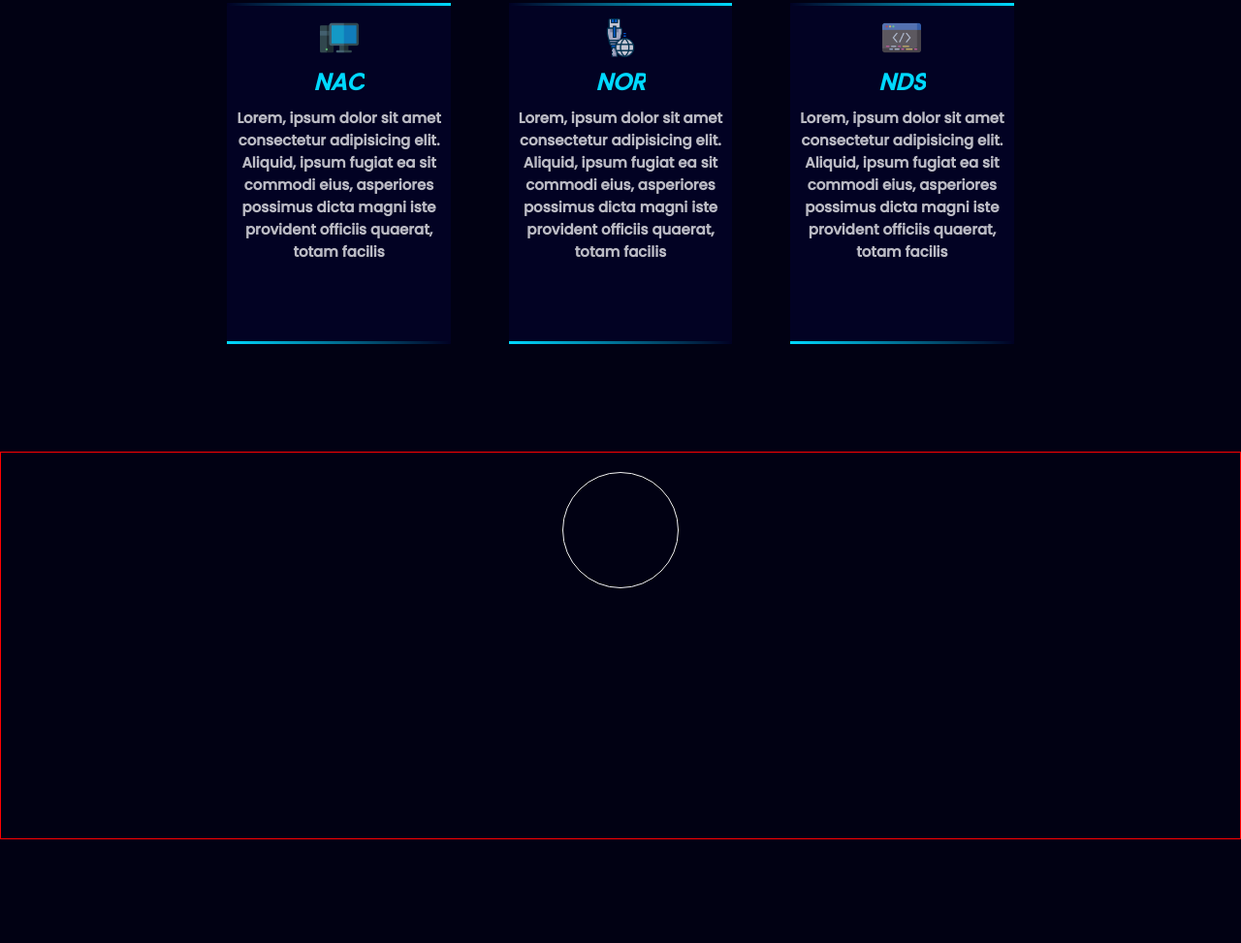
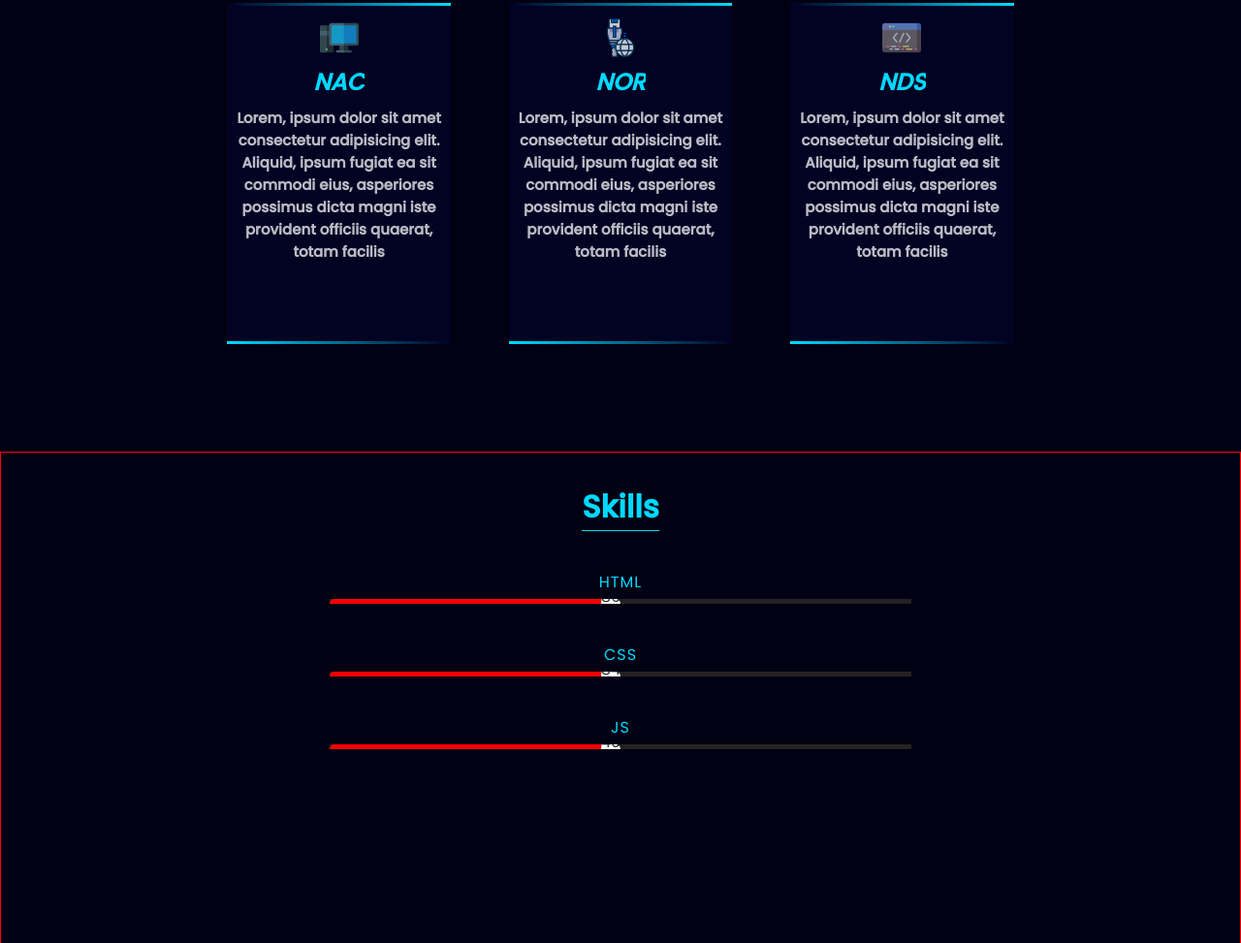
Before and after one commit to G-Silvaa/Portfolio, a plain HTML site: page Portfoliio/index.html in a window 1280 px wide. Shown: the part 1534-2507 px from the top of the page at 97% size. Before the commit the page ends 2400 px from the top, so only its background shows below. Drawn offline with Linux system fonts and the light colour scheme.

Commit message:
Add files via upload

```diff
--- a/Portfoliio/index.css
+++ b/Portfoliio/index.css
@@ -234,6 +234,7 @@ gap: 10px;
     display: flex;
     margin-top: 12vh;
     gap: 60px;
+    z-index: -1;
 
 }
 
@@ -554,7 +555,7 @@ figure img {
 /* QUARTO CONTAINER */
 
 .container-four{
-    height: 50vh;
+    height: 80vh;
     width:  100vw;
     display: flex;
     flex-direction: column;
@@ -562,26 +563,51 @@ figure img {
     border: 1px solid red;
 }
 
+.container-skills{
+    width: 100%;
+    height: 100vh;
+    background:#222;
+    display: flex;
+    align-items: center;
+    justify-content: center;
+}
 .skills{
-    width: 160px;
-    height: 160px;
-    /* background-color: aqua; */
-    position: relative;
+    display: flex;
+    flex-direction: column;
+    justify-content:center;
+    align-items: center;
 }
-
-.outer{
-    height: 160px;
-    width: 160px;
-    border-radius: 50%;
-    padding: 20px;
-    box-shadow: inset 6px 6px 10px -1 rgba(0, 250, 21, 0.811);
+.skills h2 {
+    font-weight: 400;
+    letter-spacing: 1px;
+    margin-top: 40px;
+    margin-bottom: 5px;
+    color: rgb(0, 217, 255);
+    font-size: 16px;
+}
+.bar{
+background-color: rgb(37, 34, 34);
+width: 600px;
+height: 5px;
+}
+.bar div{
+    height: 10px;
+    border-radius: 5px;
+    width: 50%;
+    background: rgb(247, 0, 0);
 
 }
+.bar span {
+   height: 40px;
+   width: 40px;
+   border-radius: 50%;
+   background: #fff;
+    color: #333;
+    float: right;
+    margin-top: -15px;
+    margin-right: -20px;
+    align-items: center;
+    justify-content: center;
 
-.inner {
-    height: 120px;
-    width: 120px;
-    border-radius: 50%;
-    border: 1px solid rgb(240, 240, 240);
 
 }
--- a/Portfoliio/index.html
+++ b/Portfoliio/index.html
@@ -1,5 +1,6 @@
 <!DOCTYPE html>
 <html lang="en">
+
 <head>
     <meta charset="UTF-8">
     <meta http-equiv="X-UA-Compatible" content="IE=edge">
@@ -7,10 +8,13 @@
     <title>Portfolio</title>
     <link rel="stylesheet" href="./index.css">
 </head>
+
 <body>
     <div class="container">
         <header>
-            <h1><div class="Port">Genilton</div>Silva</h1>
+            <h1>
+                <div class="Port">Genilton</div>Silva
+            </h1>
 
             <ul>
                 <li><a href="#container-card" class="cor">Home</a></li>
@@ -27,7 +31,8 @@
         <div class="container-card">
             <span class="span-card">Olá, meu nome é</span>
             <h1 class="name-card">Genilton <br>Silva </br></h1>
-            <h2 class="desc-card">E sou <div class="Frontend type-animation"> Desenvolvedor Frontend </div></h2>
+            <h2 class="desc-card">E sou <div class="Frontend type-animation"> Desenvolvedor Frontend </div>
+            </h2>
             <button class="button-card">CONTATO</button>
         </div>
 
@@ -42,7 +47,21 @@
 
 
             <div class="Avatar"><img src="./imgs/120203253_328580695039725_1678885810245665226_n.jpg" alt=""></div>
-            <h3 class="eu">Eu sou Genilton silva <div>Desenvolvedor Frontend Lorem ipsum, dolor sit amet consectetur adipisicing elit. Eum eius placeat iste iusto eveniet, minus tenetur eligendi voluptas cumque sapiente ipsam reiciendis, adipisci in vel dignissimos eos atque, quos hic. Lorem ipsum dolor sit amet consectetur adipisicing elit. Aliquam porro, nam tempora vitae sunt nihil expedita odio asperiores neque accusantium. Maxime quae consequuntur ea voluptas facilis saepe possimus et iure. Lorem ipsum dolor sit amet, consectetur adipisicing elit. Id molestias dolor nemo sapiente? Necessitatibus provident ipsa reiciendis earum perferendis veniam eos possimus quod cupiditate dolores, cumque velit, magni, illo quos! Lorem ipsum dolor, sit amet consectetur adipisicing elit. Nobis praesentium fugiat inventore suscipit voluptates accusantium, autem quod quisquam quam debitis blanditiis quas libero quibusdam quia deleniti pariatur? Nostrum, temporibus delectus. Lorem ipsum dolor sit amet consectetur adipisicing elit. Odit iste deleniti incidunt perferendis omnis voluptates voluptatum adipisci tenetur perspiciatis dolorum, eum consequuntur quia molestias quod enim ex cupiditate excepturi provident. Lorem ipsum dolor sit amet consectetur, adipisicing elit. Error fugit itaque fugiat cum, perspiciatis mollitia distinctio. Quidem quo voluptatem quis maxime ea! Unde iure id tenetur quos consequatur harum incidunt.</h3>
+            <h3 class="eu">Eu sou Genilton silva <div>Desenvolvedor Frontend Lorem ipsum, dolor sit amet consectetur
+                    adipisicing elit. Eum eius placeat iste iusto eveniet, minus tenetur eligendi voluptas cumque
+                    sapiente ipsam reiciendis, adipisci in vel dignissimos eos atque, quos hic. Lorem ipsum dolor sit
+                    amet consectetur adipisicing elit. Aliquam porro, nam tempora vitae sunt nihil expedita odio
+                    asperiores neque accusantium. Maxime quae consequuntur ea voluptas facilis saepe possimus et iure.
+                    Lorem ipsum dolor sit amet, consectetur adipisicing elit. Id molestias dolor nemo sapiente?
+                    Necessitatibus provident ipsa reiciendis earum perferendis veniam eos possimus quod cupiditate
+                    dolores, cumque velit, magni, illo quos! Lorem ipsum dolor, sit amet consectetur adipisicing elit.
+                    Nobis praesentium fugiat inventore suscipit voluptates accusantium, autem quod quisquam quam debitis
+                    blanditiis quas libero quibusdam quia deleniti pariatur? Nostrum, temporibus delectus. Lorem ipsum
+                    dolor sit amet consectetur adipisicing elit. Odit iste deleniti incidunt perferendis omnis
+                    voluptates voluptatum adipisci tenetur perspiciatis dolorum, eum consequuntur quia molestias quod
+                    enim ex cupiditate excepturi provident. Lorem ipsum dolor sit amet consectetur, adipisicing elit.
+                    Error fugit itaque fugiat cum, perspiciatis mollitia distinctio. Quidem quo voluptatem quis maxime
+                    ea! Unde iure id tenetur quos consequatur harum incidunt.</h3>
 
         </div>
 
@@ -61,7 +80,9 @@
 
                 <figure><img src="./imgs/computador.png" alt=""></figure>
                 <h2 class="namecard">NAC</h2>
-            <h3 class="desc-card-three">Lorem, ipsum dolor sit amet consectetur adipisicing elit. Aliquid, ipsum fugiat ea sit commodi eius, asperiores possimus dicta magni iste provident officiis quaerat, totam facilis </h3>
+                <h3 class="desc-card-three">Lorem, ipsum dolor sit amet consectetur adipisicing elit. Aliquid, ipsum
+                    fugiat ea sit commodi eius, asperiores possimus dicta magni iste provident officiis quaerat, totam
+                    facilis </h3>
 
             </div>
 
@@ -73,7 +94,9 @@
 
                 <figure><img src="./imgs/ethernet.png" alt=""></figure>
                 <h2 class="namecard">NOR</h2>
-            <h3 class="desc-card-three">Lorem, ipsum dolor sit amet consectetur adipisicing elit. Aliquid, ipsum fugiat ea sit commodi eius, asperiores possimus dicta magni iste provident officiis quaerat, totam facilis </h3>
+                <h3 class="desc-card-three">Lorem, ipsum dolor sit amet consectetur adipisicing elit. Aliquid, ipsum
+                    fugiat ea sit commodi eius, asperiores possimus dicta magni iste provident officiis quaerat, totam
+                    facilis </h3>
 
             </div>
 
@@ -85,7 +108,9 @@
 
                 <figure><img src="./imgs/programacao.png" alt=""></figure>
                 <h2 class="namecard">NDS</h2>
-            <h3 class="desc-card-three">Lorem, ipsum dolor sit amet consectetur adipisicing elit. Aliquid, ipsum fugiat ea sit commodi eius, asperiores possimus dicta magni iste provident officiis quaerat, totam facilis </h3>
+                <h3 class="desc-card-three">Lorem, ipsum dolor sit amet consectetur adipisicing elit. Aliquid, ipsum
+                    fugiat ea sit commodi eius, asperiores possimus dicta magni iste provident officiis quaerat, totam
+                    facilis </h3>
 
             </div>
 
@@ -95,14 +120,35 @@
     </div>
 
     <div class="container-four">
+        <h1 class="titulo-three"> Skills</h1>
+
         <div class="skills">
-            <div class="outer">
-                <div class="inner"></div>
+            <h2>HTML</h2>
+            <div class="bar">
+                <div class="HTML"><span>86%</span></div>
             </div>
         </div>
+
+        <div class="skills">
+            <h2>CSS</h2>
+            <div class="bar">
+                <div class="CSS"><span>84%</span></div>
+            </div>
+        </div>
+
+        <div class="skills">
+            <h2>JS</h2>
+            <div class="bar">
+                <div class="JS"><span>40%</span></div>
+            </div>
+        </div>
+
+
+
     </div>
 
 
     <script src="./index.js"></script>
 </body>
+
 </html>
```
Lines whose indentation alone changed are shown as unchanged.
